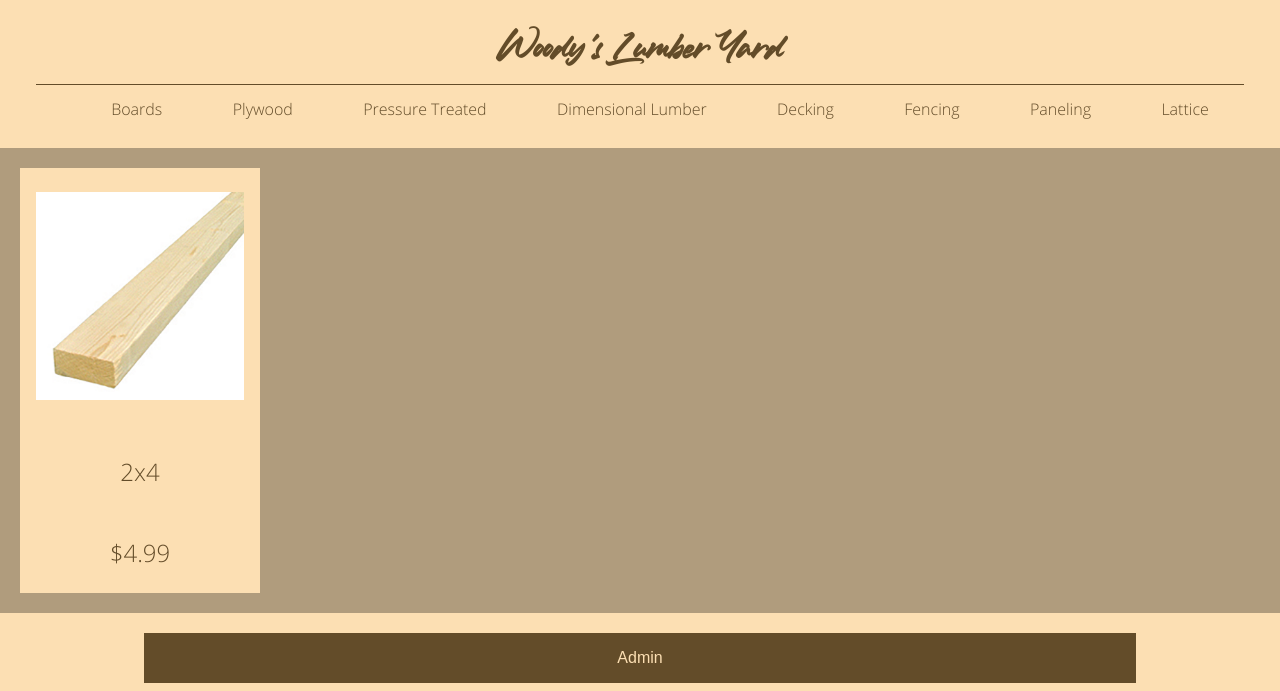
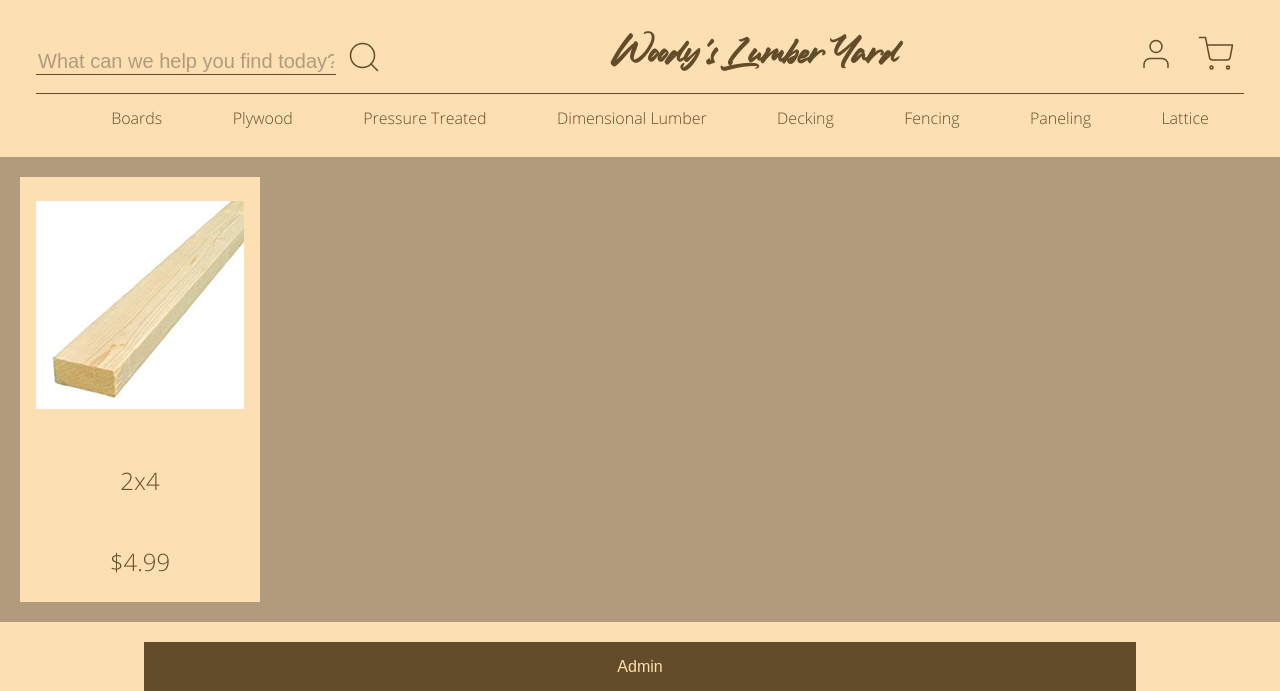
Before and after one commit to starlightromero/woodys-lumber-yard, a Flask app: page / in a window 1280 px wide. Shown: the top 691 px of the page. Run offline with Flask 2, Linux system fonts and the light colour scheme; data comes from the database, SQL or seed files in the repository.

Commit message:
added styles for top row of header

```diff
--- a/static/css/main.css
+++ b/static/css/main.css
@@ -38,6 +38,43 @@ body {
     background-color: #FCDFB3;
     padding: 36px;
     padding-bottom: 0; }
+    body header .top-row {
+      display: flex;
+      flex-direction: row;
+      justify-content: center;
+      align-items: center;
+      justify-content: space-between; }
+      body header .top-row form {
+        display: flex;
+        flex-direction: row;
+        justify-content: center;
+        align-items: center;
+        align-items: flex-end; }
+        body header .top-row form input[type=text] {
+          -ms-appearance: none;
+          -moz-appearance: none;
+          -webkit-appearance: none;
+          appearance: none;
+          background: transparent;
+          border: none;
+          border-bottom: 1px solid #634C29;
+          color: #634C29;
+          font-size: 20px;
+          outline: none;
+          widtH: 300px; }
+          body header .top-row form input[type=text]::placeholder {
+            color: #B09C7D; }
+        body header .top-row form input[type=image] {
+          margin-left: 10px;
+          width: 36px; }
+      body header .top-row .user-icons {
+        padding: 0;
+        margin: 0; }
+        body header .top-row .user-icons a {
+          margin: 0 10px;
+          text-decoration: none; }
+          body header .top-row .user-icons a img {
+            height: 36px; }
     body header h1 {
       font-family: "Ledgewood", sans-serif;
       margin: 0;
--- a/static/css/main.sass
+++ b/static/css/main.sass
@@ -16,6 +16,44 @@ body
     background-color: $light-color
     padding: 36px
     padding-bottom: 0
+
+    .top-row
+      +flexbox(row)
+      justify-content: space-between
+
+      form
+        +flexbox(row)
+        align-items: flex-end
+
+        input
+
+          &[type=text]
+            +appear(none)
+            background: transparent
+            border: none
+            border-bottom: 1px solid $dark-color
+            color: $dark-color
+            font-size: 20px
+            outline: none
+            widtH: 300px
+
+            &::placeholder
+              color: $primary-color
+
+          &[type=image]
+            margin-left: 10px
+            width: 36px
+
+      .user-icons
+        padding: 0
+        margin: 0
+
+        a
+          margin: 0 10px
+          text-decoration: none
+
+          img
+            height: 36px
 
     h1
       font-family: $heading-font
--- a/templates/base.html
+++ b/templates/base.html
@@ -12,7 +12,21 @@
 <body>
 
   <header>
-    <h1><a href="/">Woody's Lumber Yard</a></h1>
+    <div class="top-row">
+      <form method="GET">
+        <input type="text" name="title" value="" placeholder="What can we help you find today?">
+        <input type="image" src="/static/assets/search.svg" alt="Submit Form" />
+      </form>
+      <h1><a href="/">Woody's Lumber Yard</a></h1>
+      <div class="user-icons">
+        <a href="#">
+          <img src="/static/assets/user.svg" alt="My Account">
+        </a>
+        <a href="#">
+          <img src="/static/assets/shopping-cart.svg" alt="Shopping Cart">
+        </a>
+      </div>
+    </div>
     <nav>
       <ul>
         <li><a href="/boards">Boards</a></li>
```
Also changed, not shown: 1 other file.
